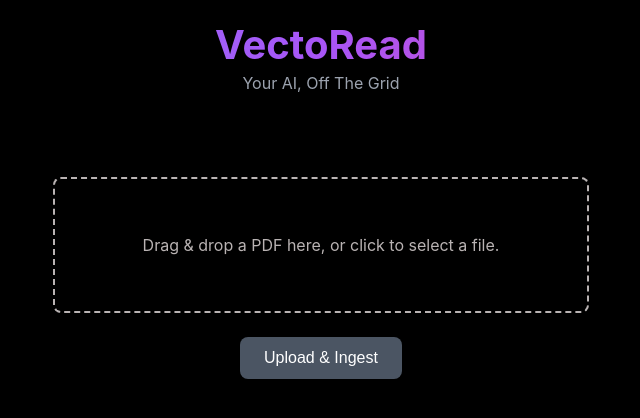
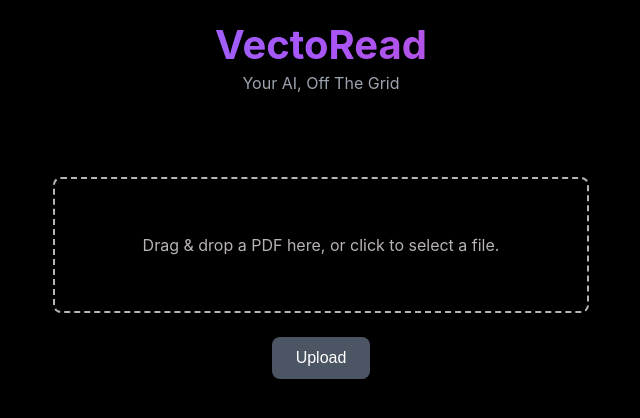
Before and after one commit to hiabhinavvv/VectoRead, a React (Vite) app in the folder frontend/: page / in a window 1280 px wide. Shown: the top 418 px of the page, without its empty margins (319-959 px from the left). Built offline with nearby package versions, Linux system fonts and the light colour scheme; no server answers.

Commit message:
updated the upload button

```diff
--- a/frontend/src/components/FileUpload.jsx
+++ b/frontend/src/components/FileUpload.jsx
@@ -95,7 +95,7 @@
             onClick={handleUpload}
             disabled={!selectedFile}
           >
-            Upload & Ingest
+            Upload
           </button>
         </>
       )}
```
